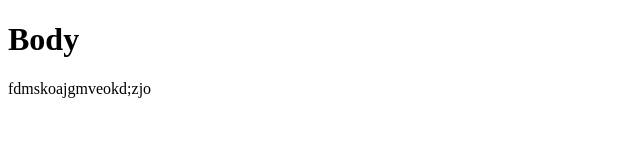
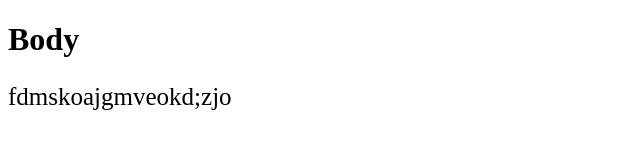
Before and after one commit to wiedzmin2121/site, a plain HTML site: page index.html in a window 1280 px wide. Shown: the whole page, without its empty margins (0-640 px from the left). Drawn offline with Linux system fonts and the light colour scheme.

Commit message:
first commit

```diff
--- a/index.html
+++ b/index.html
@@ -3,9 +3,10 @@
 <head>
 	<meta charset="UTF-8">
 	<title>Document</title>
+	<link rel="stylesheet" href="/style.css">
 </head>
 <body>
 	<h1>Body</h1>
-	<p>fdmskoajgmveokd;zjo</p>
+	<p class="head">fdmskoajgmveokd;zjo</p>
 </body>
 </html>
--- /dev/null
+++ b/style.css
@@ -0,0 +1,3 @@
+.head {
+	font-size: 25px;
+}
```
